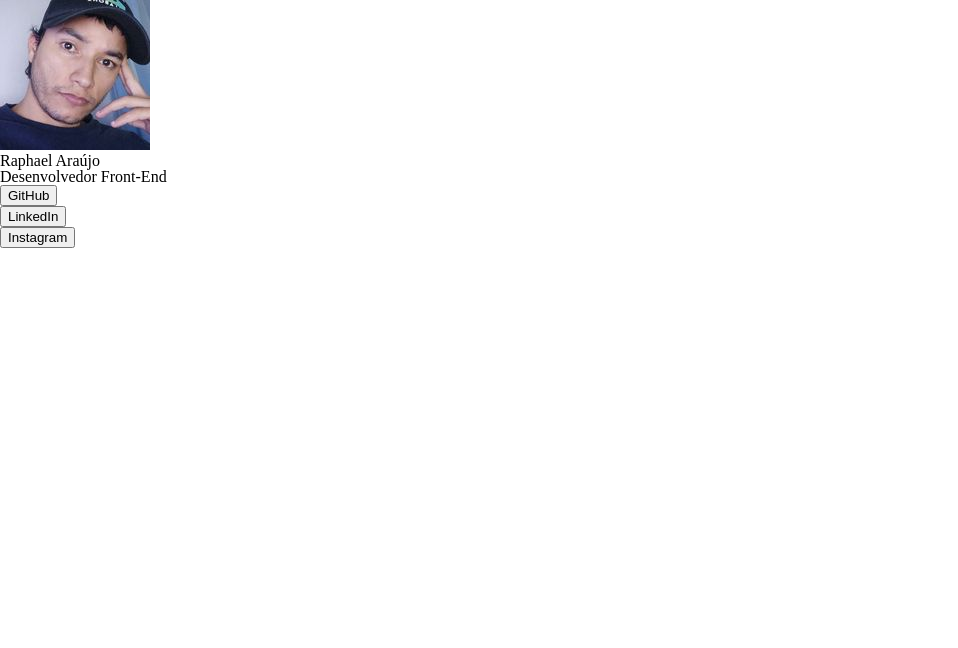
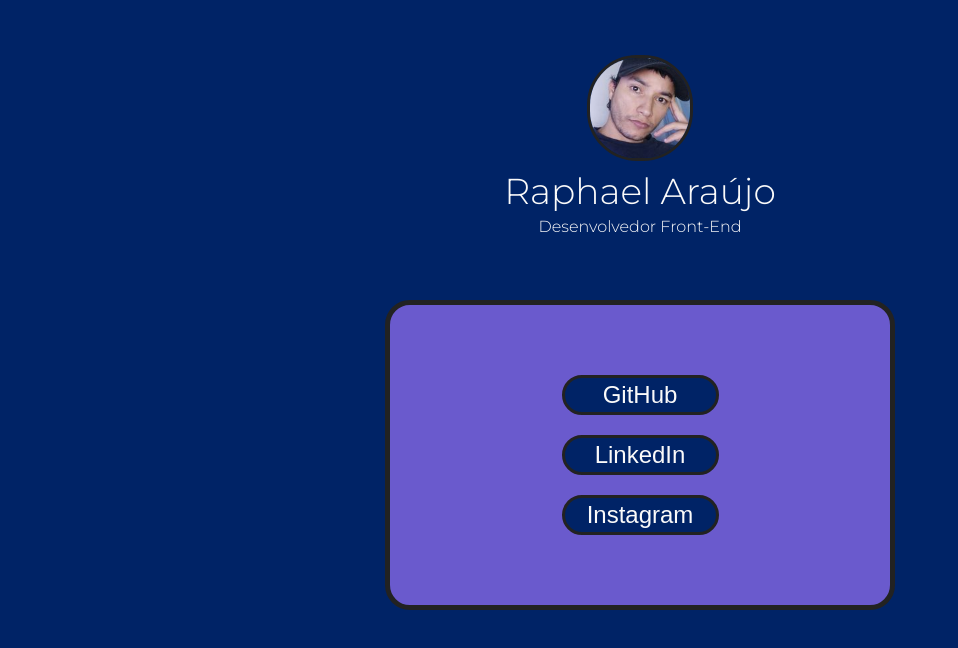
Before and after one commit to rwsaraujo/link-tree, a plain HTML site: page index.html in a window 1280 px wide. Shown: the whole page, without its empty margins (0-958 px from the left). Drawn offline with Linux system fonts and the light colour scheme.

Commit message:
versao do site para desktop finalizada

```diff
--- a/assets/css/index.css
+++ b/assets/css/index.css
@@ -0,0 +1,71 @@
+@import url('https://fonts.googleapis.com/css2?family=Montserrat:wght@100;200;300;400;500;600;700;800;900&display=swap');
+
+body {
+    background-color: #002366;
+}
+
+.main {
+    width: 100%;
+    margin-bottom: 0;
+    display: flex;
+    flex-direction: column;
+    justify-content: center;
+    align-items: center;
+    color: #fafafa;
+    font-family: 'Montserrat', sans-serif;
+    font-weight: 300;
+}
+
+.main-profile {
+    width: 500px;
+    height: 200px;
+    display: flex;
+    flex-direction: column;
+    justify-content: space-around;
+    align-items: center;
+    margin: 0 auto;
+    padding: 50px 0;
+}
+
+.main-profile-picture img {
+    width: 100px;
+    height: 100px;
+    border-radius: 50px;
+    border: 3px solid #222;
+}
+
+.main-profile-info h1 {
+    font-size: 36px;
+    text-align: center;
+}
+
+.main-profile-info h2 {
+    font-size: 16px;
+    text-align: center;
+    padding: 10px;
+}
+
+.main-links {
+    width: 500px;
+    height: 300px;
+    border: 5px solid #222;
+    border-radius: 25px;
+    background-color: #6A5ACD;
+    display: flex;
+    flex-direction: column;
+    align-items: center;
+    justify-content: center;
+}
+
+.main-links button {
+    width: 157px;
+    height: 40px;
+    border: 3px solid #222;
+    border-radius: 25px;
+    background-color: #002366;
+    color: #fafafa;
+    font-size: 24px;
+    font-weight: 300;
+    margin: 10px 0;
+    cursor: pointer;
+}
--- a/index.html
+++ b/index.html
@@ -15,24 +15,24 @@
                     <img src="./assets/img/profile-picture.jpeg" alt="Foto de perfil de Raphael Araújo">
                 </div>
                 <div class="main-profile-info">
-                    <div class="main-profile-info-name">
+                    <div>
                         <h1>Raphael Araújo</h1>
                     </div>
-                    <div class="main-profile-info-profession">
+                    <div>
                         <h2>Desenvolvedor Front-End</h2>
                     </div>
                 </div>
             </div>
 
             <div class="main-links">
-                <div class="main-links-github">
-                    <button>GitHub</button>
+                <div>
+                    <a href="https://github.com/rwsaraujo" target="_blank"><button>GitHub</button></a>
                 </div>
-                <div class="main-links-linkedin">
-                    <button>LinkedIn</button>
+                <div>
+                    <a href="https://www.linkedin.com/in/rwsaraujo/" target="_blank"><button>LinkedIn</button></a>
                 </div>
-                <div class="main-links-instagram">
-                    <button>Instagram</button>
+                <div>
+                    <a href="https://www.instagram.com/araujowebdev/" target="_blank"><button>Instagram</button></a>
                 </div>
             </div>
         </div>
```
